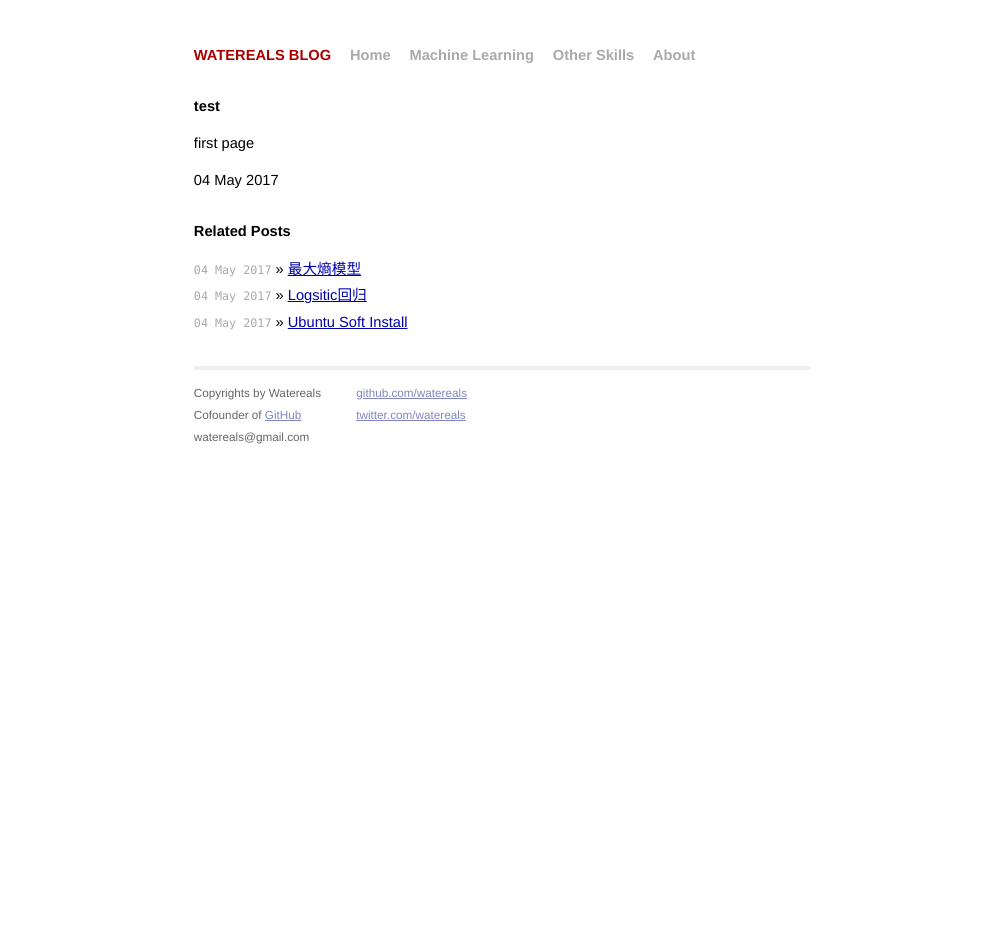
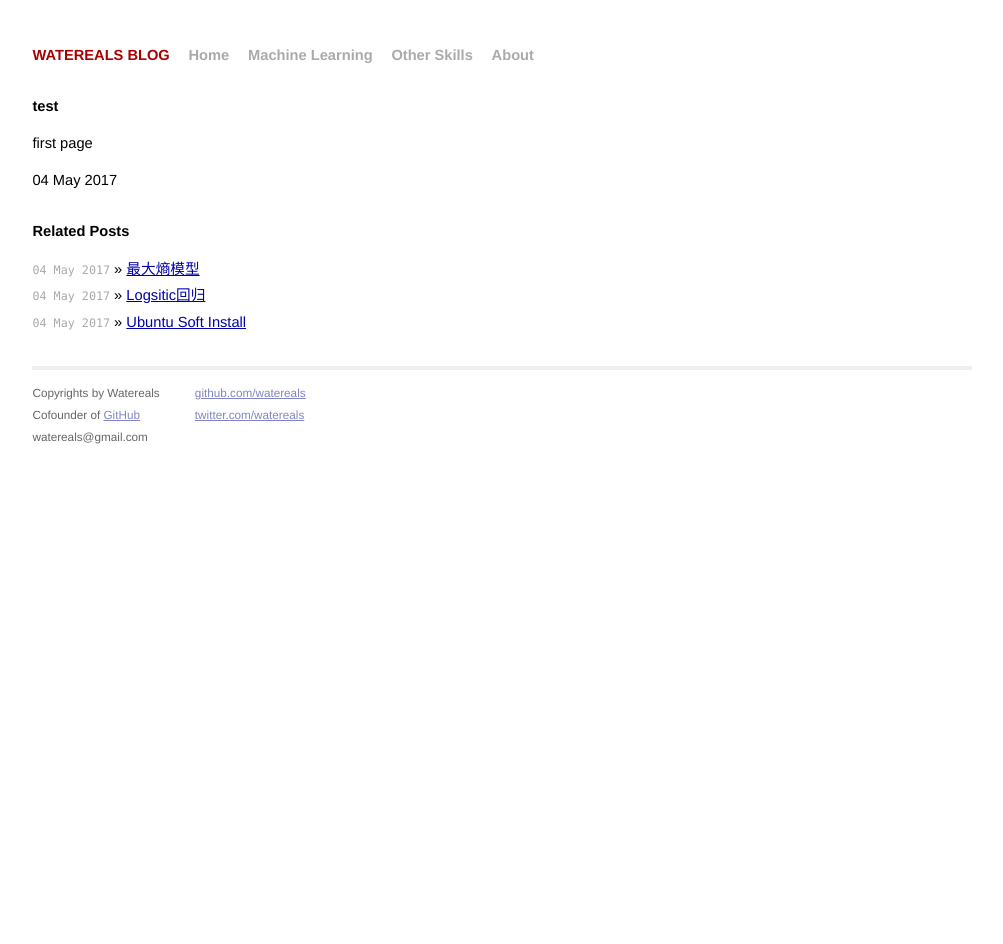
Before and after one commit to watereals/watereals.github.io, a Jekyll site: the page built from _posts/2017-05-04-hello-world.md, in a window 1280 px wide. Shown: the whole page, without its empty margins (138-1141 px from the left). Built offline with Jekyll 4.4.1, drawn with Linux system fonts in a browser that asks for light colours.

```diff
--- /dev/null
+++ b/_includes/footer.html
@@ -0,0 +1,18 @@
+  <div class="footer">
+    <div class="contact">
+      <p>
+        Copyrights by Watereals
+        <br />
+        Cofounder of
+          <a href="https://github.com/watereals/">GitHub</a>
+        <br />
+        watereals@gmail.com
+      </p>
+    </div>
+    <div class="contact">
+      <p>
+        <a href="https://github.com/watereals/">github.com/watereals</a><br />
+        <a href="https://twitter.com/watereals/">twitter.com/watereals</a><br />
+      </p>
+    </div>
+  </div>
--- /dev/null
+++ b/_includes/header.html
@@ -0,0 +1,25 @@
+
+<head>
+    <meta http-equiv="content-type" content="text/html; charset=utf-8" />
+
+    <title>{{ page.title }}</title>
+
+    <meta name="author" content="Watereals" />
+
+    <!-- syntax highlighting CSS -->
+    <link rel="stylesheet" href="/css/syntax.css" type="text/css" />
+
+    <!-- Homepage CSS -->
+    <link rel="stylesheet" href="/css/screen.css" type="text/css" media="screen, projection" />
+
+	<script type="text/x-mathjax-config"> MathJax.Hub.Config({ TeX: { equationNumbers: { autoNumber: "all" } } }); </script>
+	<script type="text/x-mathjax-config">
+	MathJax.Hub.Config({
+		tex2jax: {
+		inlineMath: [ ['$','$'], ["\\(","\\)"] ],
+		processEscapes: true
+		}
+	});
+	</script>
+	<script src="https://cdn.mathjax.org/mathjax/latest/MathJax.js?config=TeX-AMS-MML_HTMLorMML" type="text/javascript"></script>
+</head>
--- a/_layouts/default.html
+++ b/_layouts/default.html
@@ -1,18 +1,8 @@
 <!DOCTYPE html>
 <html xmlns="http://www.w3.org/1999/xhtml" xml:lang="en" lang="en-us">
-<head>
-    <meta http-equiv="content-type" content="text/html; charset=utf-8" />
 
-    <title>{{ page.title }}</title>
+{% include header.html %}
 
-    <meta name="author" content="Watereals" />
-
-    <!-- syntax highlighting CSS -->
-    <link rel="stylesheet" href="/css/syntax.css" type="text/css" />
-
-    <!-- Homepage CSS -->
-    <link rel="stylesheet" href="/css/screen.css" type="text/css" media="screen, projection" />
-</head>
 <body>
 
 <!-- ClickTale Top part -->
@@ -32,24 +22,8 @@
 
   {{ content }}
 
-  <div class="footer">
-    <div class="contact">
-      <p>
-        Copyrights by Watereals
-        <br />
-        Cofounder of
-          <a href="https://github.com/watereals/">GitHub</a>
-        <br />
-        watereals@gmail.com
-      </p>
-    </div>
-    <div class="contact">
-      <p>
-        <a href="https://github.com/watereals/">github.com/watereals</a><br />
-        <a href="https://twitter.com/watereals/">twitter.com/watereals</a><br />
-      </p>
-    </div>
-  </div>
+  {% include footer.html %}
+
 </div>
 
 </body>
--- a/css/screen.css
+++ b/css/screen.css
@@ -81,7 +81,7 @@ ul.posts {
 .site {
   font-size: 110%;
   text-align: justify;
-  width: 42em;
+  width: 64em;
   margin: 3em auto 2em auto;
   line-height: 1.5em;
 }
@@ -177,7 +177,7 @@ ul.posts {
     }
 
   #post img {
-    max-width: 42em;
+    max-width: 64em;
     padding: 1em 0;
   }
 
```
Also changed, not shown: _layouts/post.html (+0 -12 lines).
